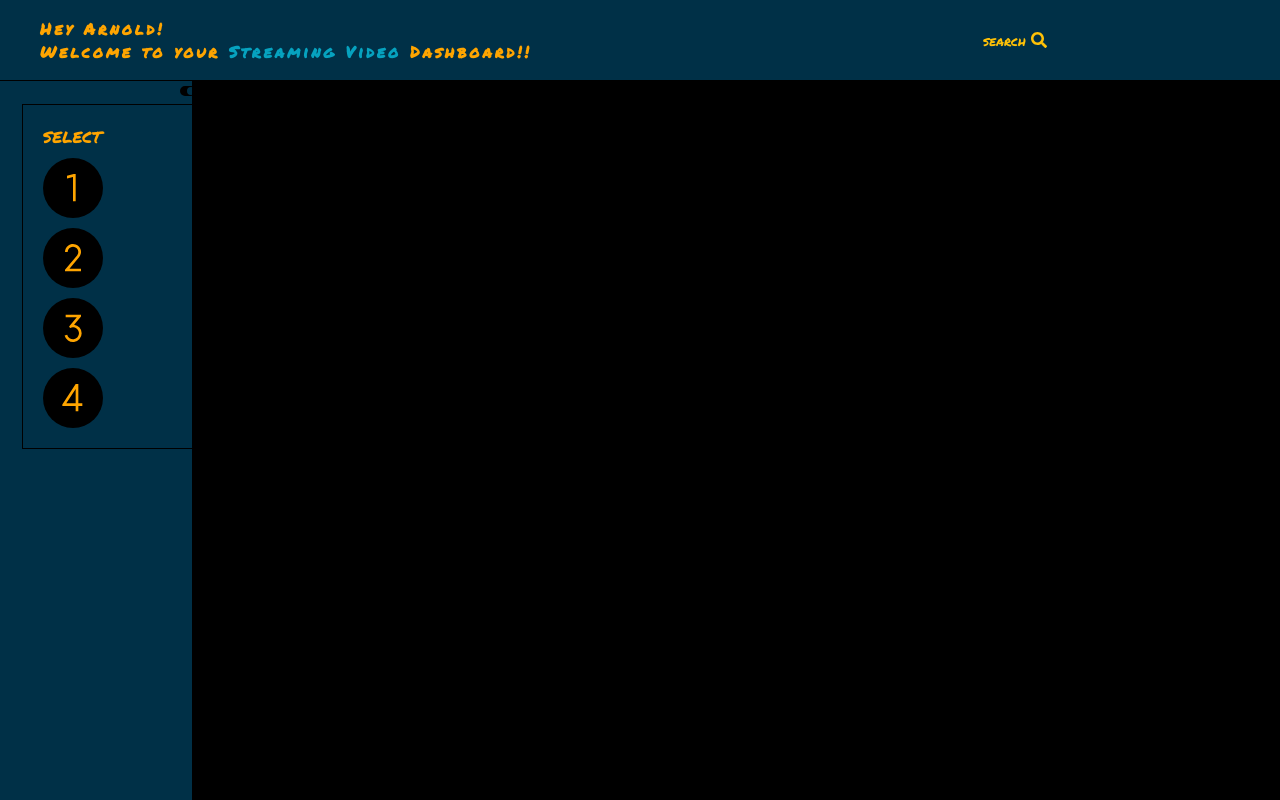
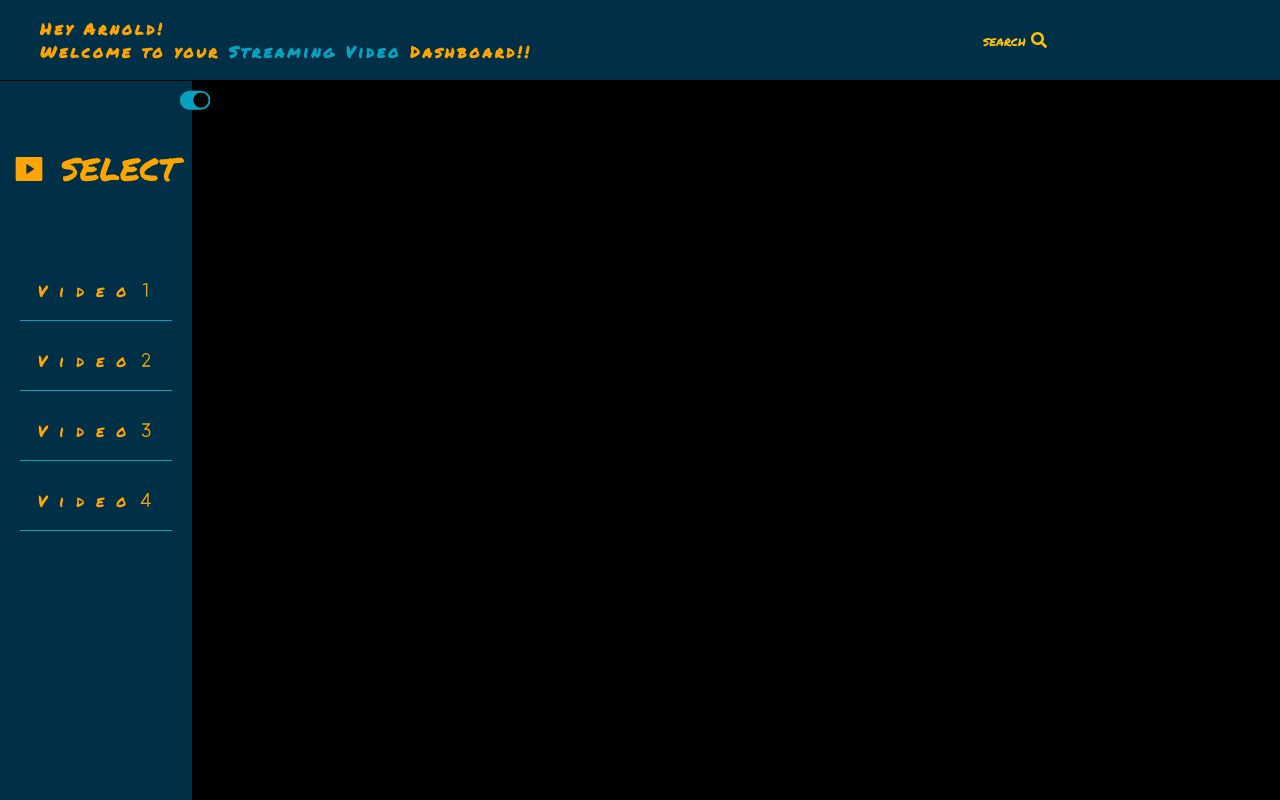
Before and after one commit to si3mshady/video_streaming_dashboard_k8s, a React (Create React App) app: page / in a window 1280 px wide. Built offline with nearby package versions, Linux system fonts and the light colour scheme.

Commit message:
stopping point

```diff
--- a/src/components/Sidebar.jsx
+++ b/src/components/Sidebar.jsx
@@ -1,7 +1,7 @@
 import React from 'react'
 import { Box, IconButton, useTheme } from '@mui/system'
 import styled from 'styled-components';
-import { RiNumber1, RiNumber2, RiNumber3, RiNumber4  } from "react-icons/ri";
+import { RiNumber1, RiNumber2, RiNumber3, RiNumber4 , RiMovieFill} from "react-icons/ri";
 
 import { AiFillPlayCircle } from "react-icons/ai";
 import { BsToggleOn,BsToggleOff } from "react-icons/bs";
@@ -19,24 +19,49 @@ export default function Sidebar() {
     </div>
 
     <div className='icons'>
+          <div className="icons__header">
+          <RiMovieFill /> <span>SELECT</span>
+          </div>
+
+      <ul>
+
+        <li onMouseOver={() => setHover(1)} onMouseLeave={() => {setHover(0)}}>
+        <a>
+
+          <span> Video </span> { hover == 1 ? <AiFillPlayCircle /> : <RiNumber1 /> }
 
 
-      <ul>
-      SELECT
-        <li onMouseOver={() => setHover(1)} onMouseLeave={() => {setHover(0)}}>
-         { hover == 1 ? <AiFillPlayCircle /> : <RiNumber1 /> }
+        </a>
+
         </li>
 
         <li onMouseOver={() => setHover(2)} onMouseLeave={() => {setHover(0)}}>
-         { hover == 2 ? <AiFillPlayCircle /> : <RiNumber2 /> }
+
+        <a>
+
+            <span> Video </span> { hover == 2 ? <AiFillPlayCircle /> : <RiNumber2 /> }
+
+
+        </a>
+
         </li>
 
         <li onMouseOver={() => setHover(3)} onMouseLeave={() => {setHover(0)}}>
-         { hover == 3 ? <AiFillPlayCircle /> : <RiNumber3 /> }
+        <a>
+
+          <span> Video </span> { hover == 3 ? <AiFillPlayCircle /> : <RiNumber3 /> }
+
+
+          </a>
         </li>
 
          <li onMouseOver={() => setHover(4)} onMouseLeave={() => {setHover(0)}}>
-         { hover == 4 ? <AiFillPlayCircle /> : <RiNumber4 /> }
+         <a>
+
+          <span> Video </span> { hover == 4 ? <AiFillPlayCircle /> : <RiNumber4/> }
+
+
+        </a>
         </li>
       </ul>
     </div>
@@ -55,53 +80,77 @@ width: 15vw;
 height: 100vh;
 position: fixed;
 
-${'' /* top: 0;
-z-index: -1; */}
 left: 0;
 transition: all .4s;
-${'' /* transform: translateX(-100%); */}
+
 
 transform: ${(props) => (props.open ? "translateX(-79%)": "translateX(0%)") };
 opacity: ${(props) => (props.open ? .4: 1) };
 transition: all 2.9s;
 background-color: white;
 display: flex;
-${'' /* justify-content: center; */}
+
 flex-direction: column;
 background-color: #003047 !important;
 .toggle {
   margin-left: 180px;
+  color: #06A2BF;
+  font-size: 1.9rem;
 }
 .icons {
 
+  &__header {
+   display: flex;
+   align-items: center;
+   justify-content: center;
+   padding-top: 10%;
+   color: orange;
+   gap: 1rem;
+   font-size: 2rem;
+  }
   margin: auto;
   ul {
-    margin: 0 0 0 22px;
+    display: flex;
+    flex-direction: column;
+    align-items: center;
+    margin-top: 20%;
     width:100%;
+
     padding: 20px;
     color: orange;
     ${'' /* background-color: orange; */}
-    border: 1px solid black;
+    ${'' /* border: 1px solid black; */}
     list-style-type: none;
-    line-spacing: 4rem;
+
+    span {
+      margin: auto;
+    }
+
      li  {
-
+      justify-content: center;
       transition: ease-in-out;
       align-items: center;
-      width: 60px;
+
+
+      width: 100%;
       height: 60px;
-      font-size: 2rem;
+      font-size: 1rem;
       display: flex;
       cursor: pointer;
       color: orange;
+
+     }
+
+     li > a {
+      display: flex;
+      align-items: center;
+      letter-spacing: 12px;
      }
 
      li:nth-child(n) {
       justify-content: center;
       margin-top: 10px;
-      background-color: black;
-      text-align: center;
-      border-radius: 50%;
+      border-bottom: 1px solid  #06A2BF;
 
       :hover {
         color: green;
@@ -114,13 +163,5 @@ background-color: #003047 !important;
   }
 }
 
-.open {
-  transform: translateX(0%);
-  transition: all .4s;
-}
 
-.close {
-  transition: all .4s;
-  transform: translateX(-100%);
-}
 `
```
